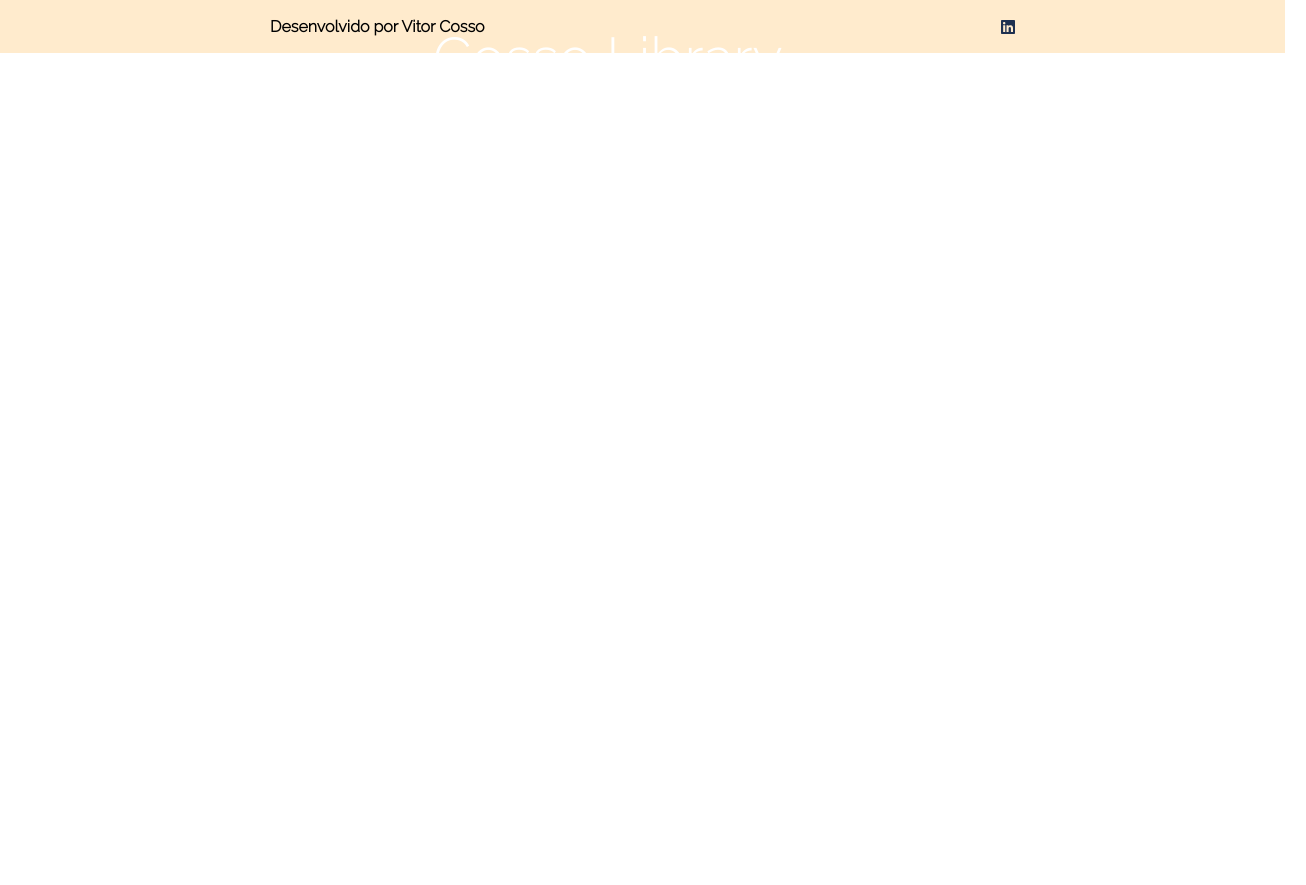
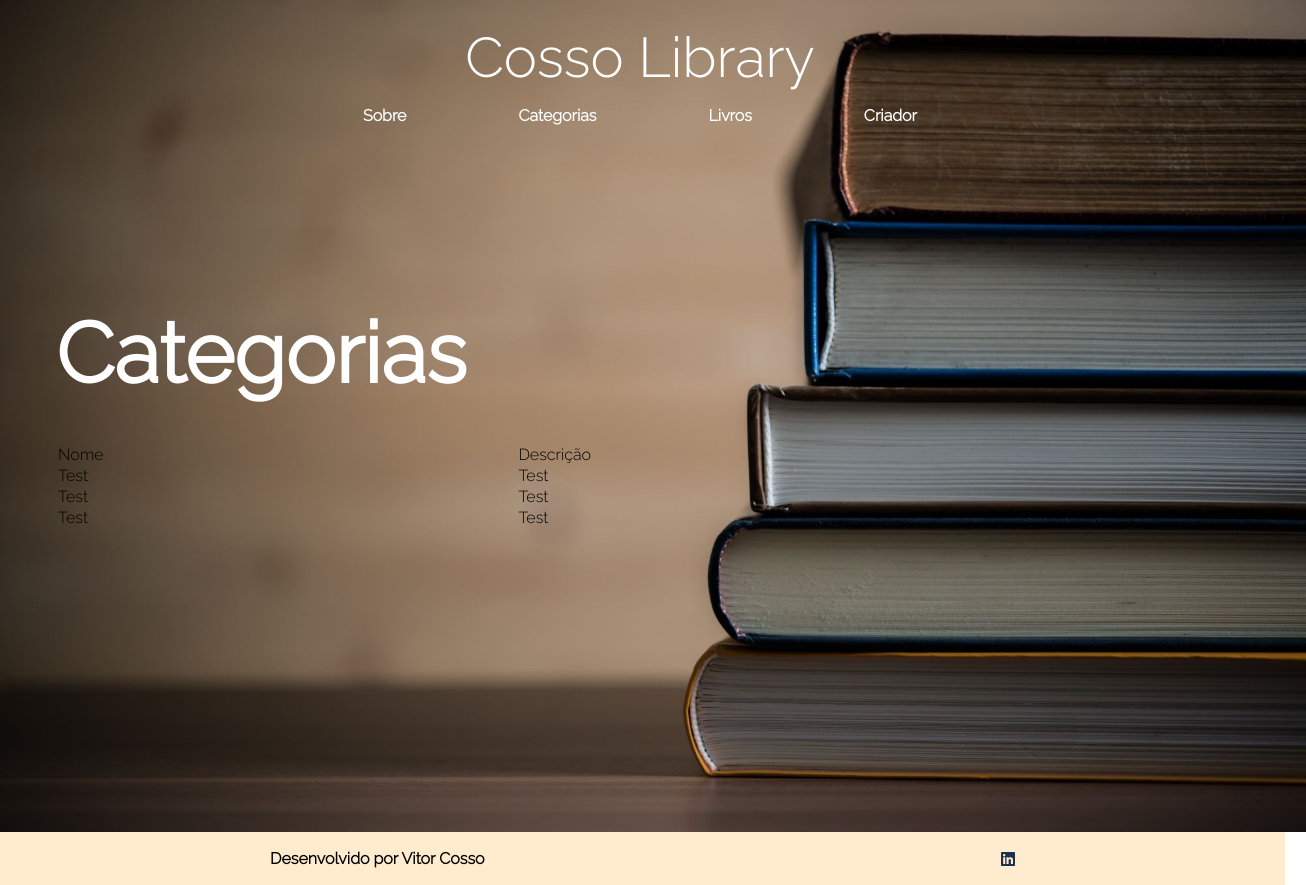
Before and after one commit to vittzx/bookstore-front, an Angular app: page /category in a window 1280 px wide. Shown: the whole page, 1306 px wide, since content can reach past the window. Before the commit the page ends 800 px from the top, so only its background shows below. Built offline with nearby package versions, Linux system fonts and the light colour scheme.

Commit message:
feat: starting category component

```diff
--- a/src/app/components/template/container/container.component.html
+++ b/src/app/components/template/container/container.component.html
@@ -5,9 +5,8 @@
         </p>
 
         <div class="box-btn">
-            <a href="" class="btn"> Categorias </a>
-            <a href="" class="btn"> Livros</a>
+            <a href="/category" class="btn"> Categorias </a>
+            <a href="/book" class="btn"> Livros</a>
         </div>
     </div>
-
 </div>
--- a/src/app/components/template/header/header.component.css
+++ b/src/app/components/template/header/header.component.css
@@ -1,13 +1,13 @@
 .header-page{
-    position: fixed;
-    height: 10%;
-    width: 95%;
+    position: absolute;
+    width: 100%;
     display: flex;
     flex-direction: column;
     align-items: center;
     justify-content: space-between;
     margin-top: 3vmin;
     gap: 2vmin;
+    padding-bottom: 2vmin;
 }
 
 .header-title{
@@ -22,6 +22,7 @@
 
 
 .header-list ul{
+
     display: flex;
     flex-direction: row;
     list-style: none;
--- a/src/app/components/template/header/header.component.html
+++ b/src/app/components/template/header/header.component.html
@@ -1,13 +1,15 @@
-<header class="header-page">
+<header>
+    <div class="header-page">
         <h2 class="header-title"> <a href="">Cosso Library</a> </h2>
         <nav class="header-container">
             <nav class="header-list">
                 <ul>
                     <li><a href="">Sobre</a></li>
-                <li><a href="">Categorias</a></li>
+                    <li><a href="/category">Categorias</a></li>
                     <li><a href="">Livros</a></li>
                     <li><a href="">Criador</a></li>
                 </ul>
             </nav>
         </nav>
+    </div>
 </header>
--- a/src/app/components/views/categoria/categoria.component.css
+++ b/src/app/components/views/categoria/categoria.component.css
@@ -0,0 +1,26 @@
+.content{
+    min-height: 10vh;
+    width: 100%;
+    display: flex;
+    flex-direction: column;
+    justify-content: center;
+    text-align: left;
+    padding: 7vmin;
+    gap :3vmin;
+}
+
+.content-title{
+    font-size: 7vmin;
+    color: white;
+    margin-bottom: 2vmin;
+}
+
+.bg-image2{
+    background-image: url(../../../../assets/imgs/bookimg2.jpeg);
+    width: 93.265% ;
+    min-height: 90vh;
+    background-repeat: no-repeat;
+    background-size: cover;
+    background-position: 100%;
+    background-attachment: fixed;
+}
--- a/src/app/components/views/categoria/categoria.component.html
+++ b/src/app/components/views/categoria/categoria.component.html
@@ -1,3 +1,27 @@
-<div class="content">
-    <div class="title"></div>
+<div class="content bg-image2">
+    <div class="content-title">
+        <h2>Categorias</h2>
+    </div>
+    <table>
+        <thead>
+            <tr>
+                <td>Nome</td>
+                <td>Descrição</td>
+            </tr>
+        </thead>
+        <tbody class="tbody">
+            <tr>
+                <td [textContent]="categoryGeneral.name"><a href=""></a></td>
+                <td [textContent]="categoryGeneral.description"></td>
+            </tr>
+            <tr>
+                <td [textContent]="categoryGeneral.name"></td>
+                <td [textContent]="categoryGeneral.description"></td>
+            </tr>
+            <tr>
+                <td [textContent]="categoryGeneral.name"></td>
+                <td [textContent]="categoryGeneral.description"></td>
+            </tr>
+        </tbody>
+    </table>
 </div>
--- a/src/app/components/views/categoria/categoria.component.ts
+++ b/src/app/components/views/categoria/categoria.component.ts
@@ -8,5 +8,17 @@ import { Component } from '@angular/core';
   styleUrl: './categoria.component.css'
 })
 export class CategoriaComponent {
+  categoryGeneral = {
+    id: 1,
+    name: "Test",
+    description: "Test"
+  };
 
+
+  categoriesGeneral =[this.categoryGeneral,
+  {
+    id: 2,
+    name: "Test2",
+    description: "test2"
+  }]
 }
```
Also changed, not shown: src/assets/imgs/libraryimg.jpg (added). Lines whose indentation alone changed are shown as unchanged.
